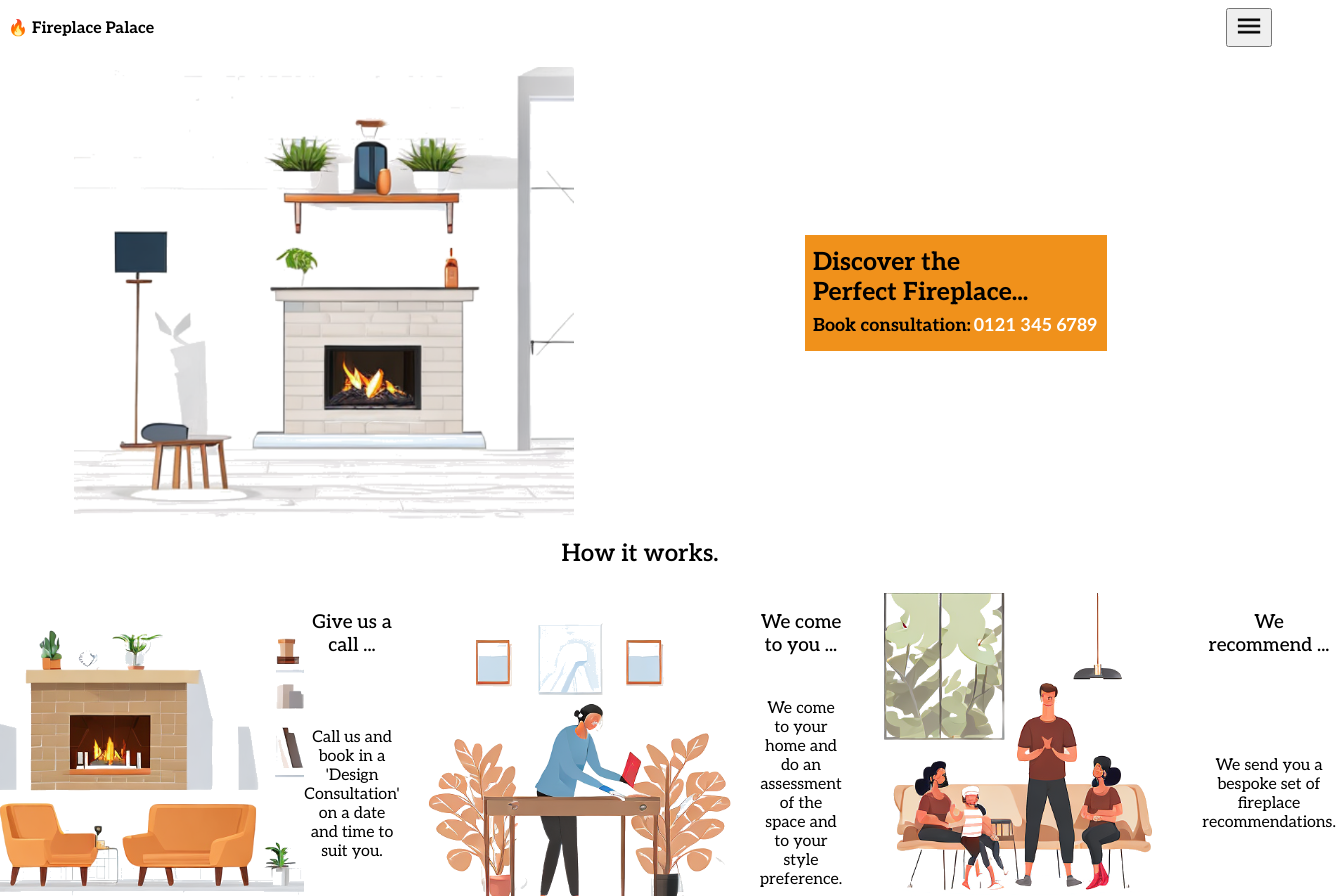
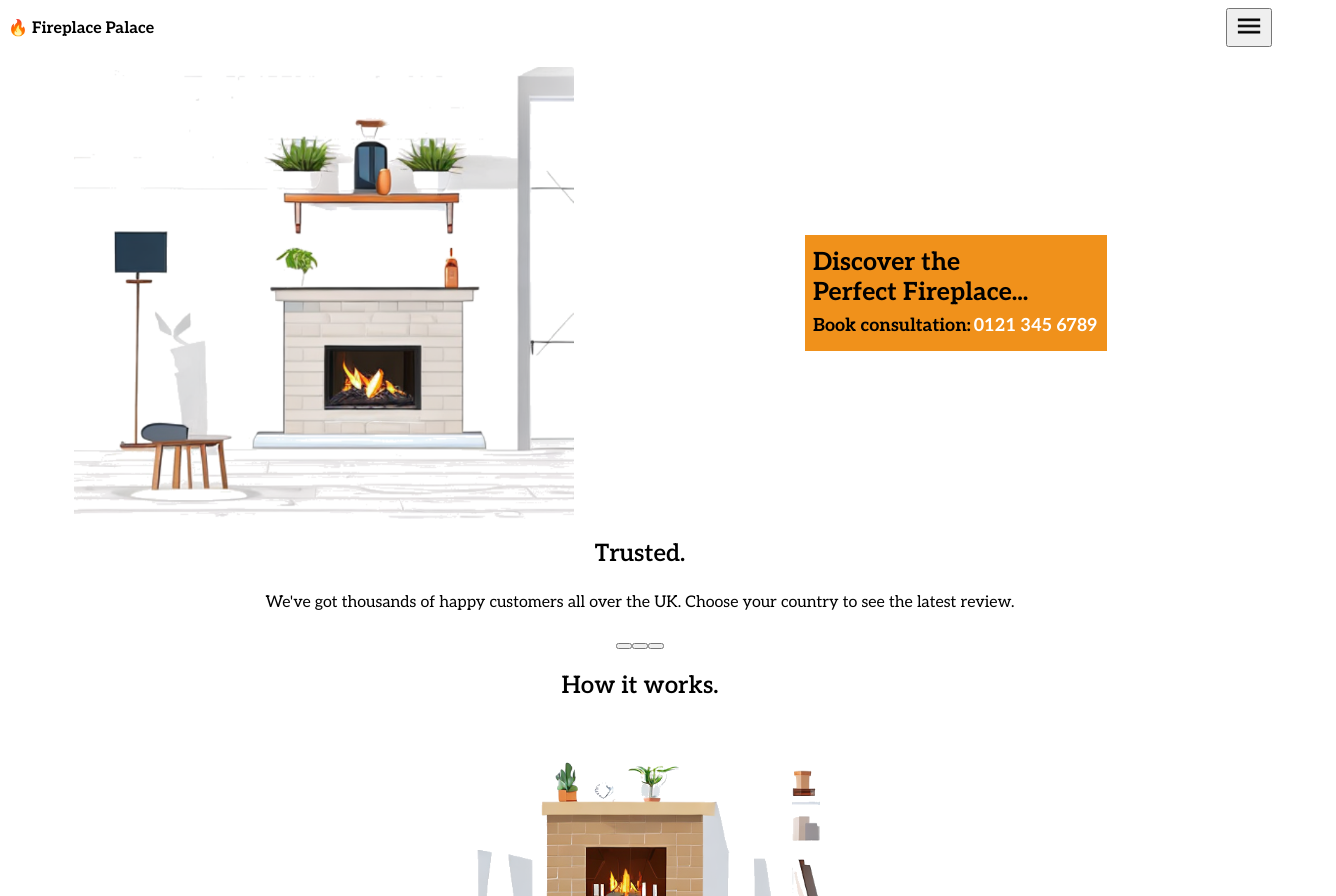
Before and after one commit to cbazzy/fireplace-fork, a Next.js app: page / in a window 1280 px wide. Shown: the top 896 px of the page, 1336 px wide, since content can reach past the window. Built offline with nearby package versions, Linux system fonts and the light colour scheme.

Commit message:
trusted container inserted

```diff
--- a/app/page.css
+++ b/app/page.css
@@ -22,7 +22,7 @@ main {
 }
 
 @media (min-width: 1024px) {
-  .hiw-container {
+  .how-it-works {
     display: flex;
     flex-direction: row;
     justify-content: center;
--- a/app/page.js
+++ b/app/page.js
@@ -6,12 +6,15 @@ import Hero from "../src/hero-folder/Hero.jsx";
 import Hiw from "../src/how-it-works-folder/hiw.jsx";
 import Footer from "../src/footer-folder/footer.jsx";
 import Header from "../src/header-folder/header.jsx";
+import Trusted from "../src/trusted-folder/trusted.jsx";
 
-export default function Home() {return (
+export default function Home() {
+  return (
     <>
       <Header />
       <main>
         <Hero />
+        <Trusted />
         <Hiw />
       </main>
       <Footer />
--- a/src/footer-folder/footer.css
+++ b/src/footer-folder/footer.css
@@ -1,5 +1,5 @@
 .footer {
-  background-image: linear-gradient(to top, rgb(251, 251, 113), rgb(246, 164, 92), rgb(206, 46, 46));
+  background-color: #f0f0f0;
   display: grid;
 
   grid-template-columns: repeat(2, 1fr);
@@ -15,13 +15,11 @@
   justify-items: start;
   padding-bottom: 9px;
   padding-left: 9px;
-
 }
 
 .footer-left-lower {
   justify-items: start;
   padding-left: 9px;
-
 }
 
 .footer-right-upper {
--- a/src/hiw-container/hiw-card.jsx
+++ b/src/hiw-container/hiw-card.jsx
@@ -2,6 +2,7 @@ import React from "react";
 
 const Card = (props) => {
   return (
+    <div className="how-it-works">
       <div className="hiw-container">
         <div className="hiw-image-container">
           <img src={props.img} alt="" />
@@ -12,6 +13,7 @@ const Card = (props) => {
           <div className="hiw-textbox-desc">{props.text}</div>
         </div>
       </div>
+    </div>
   );
 };
 
--- a/src/hiw-container/hiw-container.css
+++ b/src/hiw-container/hiw-container.css
@@ -1,7 +1,3 @@
 @media (min-width: 1024px) {
-  .hiw-container {
-    display: flex;
-    flex-direction: row;
-    justify-content: center;
+
   }
-}
--- a/src/how-it-works-folder/hiw.css
+++ b/src/how-it-works-folder/hiw.css
@@ -71,9 +71,4 @@
 }
 
 @media (min-width: 1024px) {
-    .hiw-container {
-      display: flex;
-      flex-direction: row;
-      justify-content: center;
 }
-  }
--- a/src/how-it-works-folder/hiw.jsx
+++ b/src/how-it-works-folder/hiw.jsx
@@ -7,8 +7,6 @@ export default function Hiw() {
     <>
       <div className="how-it-works-title">How it works.</div>
 
-      {/* <HiwContainer /> */}
-
       <div className="how-it-works">
         <Cards />
       </div>
--- /dev/null
+++ b/src/trusted-folder/trusted.css
@@ -0,0 +1,32 @@
+.trusted-container {
+  display: flex;
+  flex-direction: column;
+  max-height: 100%;
+  align-items: center;
+}
+
+.trusted-title {
+  text-align: center;
+  font-family: "Aleo", serif;
+  font-weight: 520;
+  font-optical-sizing: auto;
+  font-style: normal;
+  padding-top: 20px;
+  font-size: 24px;
+  padding-bottom: 25px;
+}
+
+.trusted-desc {
+  display: grid;
+  margin-bottom: 20px;
+  justify-content: center;
+  text-align: center;
+  font-weight: 400;
+  font-size: 16px;
+}
+
+.buttons-container {
+ display: flex;
+  flex-direction: row;
+  justify-content: space-between;
+}
--- /dev/null
+++ b/src/trusted-folder/trusted.jsx
@@ -0,0 +1,34 @@
+import "react";
+import "./trusted.css";
+
+export default function Trusted() {
+  return (
+    <>
+      <div className="trusted-container">
+
+            <div className="trusted-title">Trusted.</div>
+
+            <div className="trusted-desc">
+            We've got thousands of happy customers all over the UK. Choose your
+            country to see the latest review.
+            </div>
+
+            <div className="buttons-container">
+
+                <div>
+            <button className="button1"></button>
+            </div>
+
+               <div>
+            <button className="button1"></button>
+            </div>
+
+            <div>
+            <button className="button1"></button>
+            </div>
+
+        </div>
+      </div>
+    </>
+  );
+}
```
Lines whose indentation alone changed are shown as unchanged.
